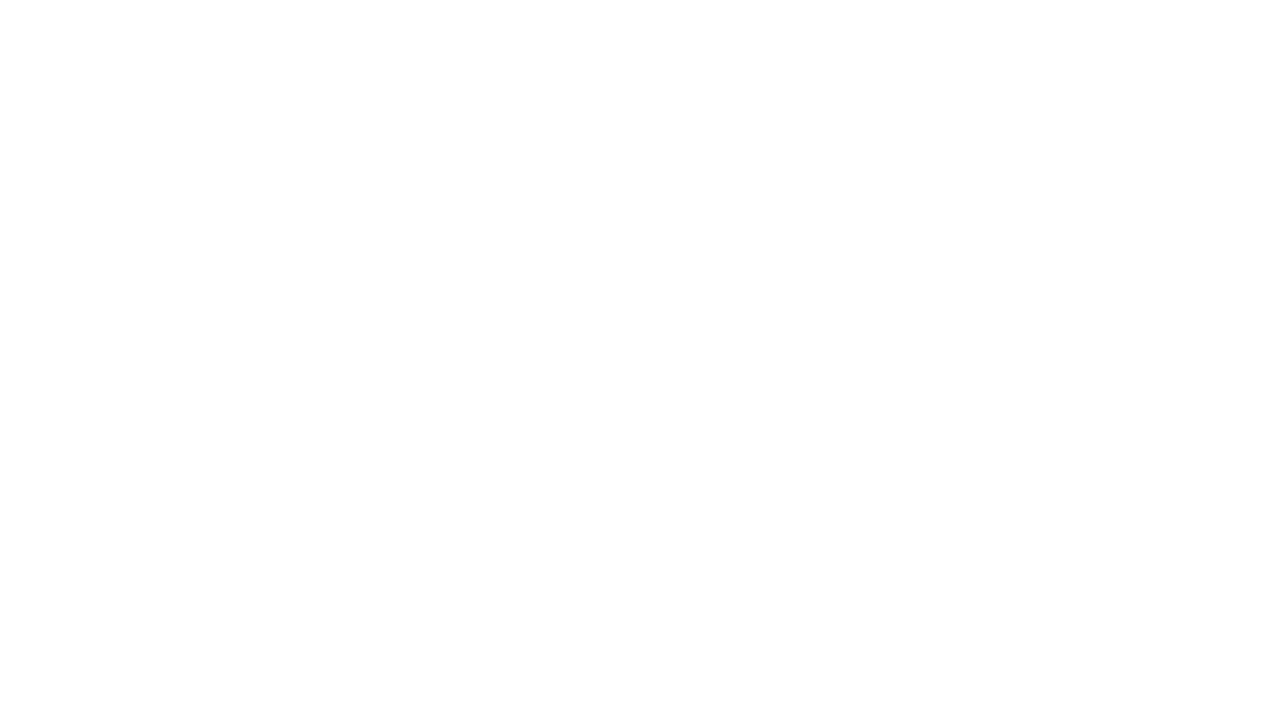
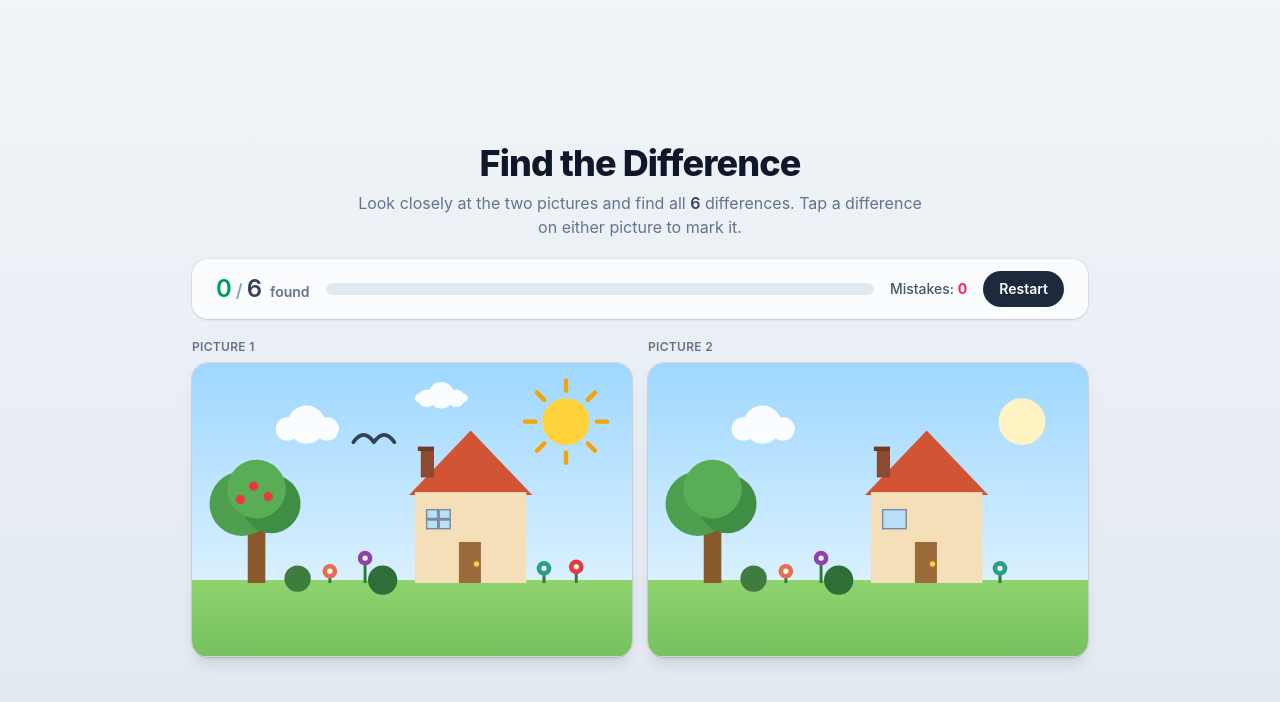
Before and after one commit to prithvirajguha03-ai/game-6, a website: page index.html in a window 1280 px wide. Drawn offline with Linux system fonts and the light colour scheme.

Commit message:
game ready

```diff
--- a/index.html
+++ b/index.html
@@ -1,11 +1,144 @@
-<!DOCTYPE html>
+<!doctype html>
 <html lang="en">
 <head>
-    <meta charset="UTF-8">
-    <meta name="viewport" content="width=device-width, initial-scale=1.0">
-    <title>Document</title>
+  <meta charset="UTF-8">
+  <meta name="viewport" content="width=device-width, initial-scale=1.0">
+  <title>Find the Difference</title>
+  <meta name="description" content="A find the difference game - spot the differences between two pictures.">
+  <link href="./src/output.css" rel="stylesheet">
+  <style>
+    .svg-panel {
+      position: relative;
+      overflow: hidden;
+      border-radius: 1rem;
+      user-select: none;
+      -webkit-user-select: none;
+      -webkit-tap-highlight-color: transparent;
+      touch-action: manipulation;
+    }
+    .svg-panel svg {
+      display: block;
+      width: 100%;
+      height: auto;
+    }
+    .svg-panel::after {
+      content: '';
+      position: absolute;
+      inset: 0;
+      border-radius: inherit;
+      background-color: #fb7185;
+      pointer-events: none;
+      opacity: 0;
+    }
+    .svg-panel.mistake-flash::after {
+      animation: flash-fade 0.5s ease-out;
+    }
+    .hotspot {
+      fill: transparent;
+      pointer-events: all;
+      cursor: pointer;
+    }
+    .hotspot:focus-visible {
+      outline: 2px dashed #10b981;
+      outline-offset: 3px;
+    }
+    .game-done .hotspot {
+      cursor: default;
+    }
+    .marker {
+      transform-box: fill-box;
+      transform-origin: center;
+      pointer-events: none;
+    }
+    .marker-pop {
+      animation: pop-in 0.4s cubic-bezier(0.34, 1.56, 0.64, 1) both;
+    }
+    .marker-pulse {
+      animation: bump-in 0.5s ease;
+    }
+    .mis-bump {
+      animation: bump-in 0.35s ease;
+    }
+    .completion-appear {
+      animation: rise-in 0.45s cubic-bezier(0.34, 1.56, 0.64, 1) both;
+    }
+    @keyframes pop-in {
+      from { transform: scale(0.3); opacity: 0; }
+      to   { transform: scale(1); opacity: 1; }
+    }
+    @keyframes bump-in {
+      0%   { transform: scale(1); }
+      40%  { transform: scale(1.3); }
+      100% { transform: scale(1); }
+    }
+    @keyframes flash-fade {
+      0%   { opacity: 0.32; }
+      100% { opacity: 0; }
+    }
+    @keyframes rise-in {
+      from { opacity: 0; transform: translateY(12px) scale(0.97); }
+      to   { opacity: 1; transform: none; }
+    }
+  </style>
 </head>
-<body>
+<body class="min-h-screen bg-linear-to-b from-slate-100 to-slate-200 text-slate-800 flex flex-col items-center justify-center px-4 py-8">
 
+  <main class="w-full max-w-4xl flex flex-col items-center gap-5 select-none">
+
+    <header class="text-center">
+      <h1 class="text-3xl sm:text-4xl font-extrabold tracking-tight text-slate-900">Find the Difference</h1>
+      <p class="mt-2 text-sm sm:text-base text-slate-500 max-w-xl">
+        Look closely at the two pictures and find all <span id="totalHint" class="font-semibold text-slate-700">6</span> differences.
+        Tap a difference on either picture to mark it.
+      </p>
+    </header>
+
+    <div class="w-full rounded-2xl bg-white/80 backdrop-blur ring-1 ring-slate-900/5 shadow-sm px-4 sm:px-6 py-3">
+      <div class="flex flex-wrap items-center gap-x-4 gap-y-2">
+        <div class="flex items-baseline gap-1 font-semibold whitespace-nowrap">
+          <span id="foundCount" class="text-2xl text-emerald-600">0</span>
+          <span class="text-lg text-slate-400">/</span>
+          <span id="totalCount" class="text-2xl text-slate-700">6</span>
+          <span class="ml-1 text-sm text-slate-500">found</span>
+        </div>
+
+        <div class="flex-1 min-w-[120px] h-3 rounded-full bg-slate-200 overflow-hidden" aria-hidden="true">
+          <div id="progressBar" class="h-full rounded-full bg-linear-to-r from-emerald-400 to-emerald-600 transition-all duration-500" style="width: 0%"></div>
+        </div>
+
+        <div class="whitespace-nowrap text-sm font-medium text-slate-600">
+          Mistakes: <span id="mistakeCount" class="inline-block font-bold text-rose-500">0</span>
+        </div>
+
+        <button id="restartBtn" type="button"
+          class="rounded-full bg-slate-800 text-white text-sm font-semibold px-4 py-2 transition hover:bg-slate-700 active:scale-95 focus-visible:outline-none focus-visible:ring-2 focus-visible:ring-slate-800 focus-visible:ring-offset-2">
+          Restart
+        </button>
+      </div>
+    </div>
+
+    <section class="w-full grid grid-cols-1 md:grid-cols-2 gap-4">
+      <figure class="flex flex-col gap-2">
+        <figcaption class="text-xs font-semibold uppercase tracking-wide text-slate-500">Picture 1</figcaption>
+        <div id="panelA" class="svg-panel ring-1 ring-slate-900/10 shadow-lg"></div>
+      </figure>
+      <figure class="flex flex-col gap-2">
+        <figcaption class="text-xs font-semibold uppercase tracking-wide text-slate-500">Picture 2</figcaption>
+        <div id="panelB" class="svg-panel ring-1 ring-slate-900/10 shadow-lg"></div>
+      </figure>
+    </section>
+
+    <div id="message" class="hidden w-full max-w-md text-center rounded-2xl bg-white ring-1 ring-slate-900/10 shadow-xl px-8 py-6">
+      <h2 class="text-xl font-extrabold text-slate-900">All differences found!</h2>
+      <p id="resultStats" class="mt-1 text-sm text-slate-500"></p>
+      <button id="playAgainBtn" type="button"
+        class="mt-4 rounded-full bg-emerald-600 text-white text-sm font-semibold px-5 py-2 transition hover:bg-emerald-500 active:scale-95 focus-visible:outline-none focus-visible:ring-2 focus-visible:ring-emerald-600 focus-visible:ring-offset-2">
+        Play Again
+      </button>
+    </div>
+
+  </main>
+
+  <script src="./src/game.js"></script>
 </body>
 </html>
--- /dev/null
+++ b/package.json
@@ -0,0 +1,6 @@
+{
+  "dependencies": {
+    "@tailwindcss/cli": "^4.3.3",
+    "tailwindcss": "^4.3.3"
+  }
+}
--- /dev/null
+++ b/src/game.js
@@ -0,0 +1,304 @@
+(function () {
+  'use strict';
+
+  var DIFFERENCES = [
+    { label: 'The sun',    x: 255, y: 40,  r: 30 },
+    { label: 'A cloud',    x: 170, y: 22,  r: 20 },
+    { label: 'A bird',     x: 124, y: 52,  r: 18 },
+    { label: 'The window', x: 156, y: 97,  w: 24, h: 20 },
+    { label: 'The apples', x: 42,  y: 90,  r: 24 },
+    { label: 'A flower',   x: 262, y: 139, r: 18 }
+  ];
+
+  var TOTAL = DIFFERENCES.length;
+
+  var panelA = document.getElementById('panelA');
+  var panelB = document.getElementById('panelB');
+
+  var els = {
+    found: document.getElementById('foundCount'),
+    total: document.getElementById('totalCount'),
+    totalHint: document.getElementById('totalHint'),
+    mistakes: document.getElementById('mistakeCount'),
+    progress: document.getElementById('progressBar'),
+    message: document.getElementById('message'),
+    stats: document.getElementById('resultStats'),
+    restart: document.getElementById('restartBtn'),
+    playAgain: document.getElementById('playAgainBtn')
+  };
+
+  var found = null;
+  var mistakes = 0;
+  var done = false;
+  var flashTimers = { A: null, B: null };
+
+  function fmt(n) {
+    return Math.round(n * 100) / 100;
+  }
+
+  function sunRays() {
+    var rays = '';
+    for (var i = 0; i < 8; i++) {
+      var a = (i * Math.PI) / 4;
+      var x1 = 255 + Math.cos(a) * 21;
+      var y1 = 40 + Math.sin(a) * 21;
+      var x2 = 255 + Math.cos(a) * 28;
+      var y2 = 40 + Math.sin(a) * 28;
+      rays += '<line x1="' + fmt(x1) + '" y1="' + fmt(y1) + '" x2="' + fmt(x2) + '" y2="' + fmt(y2) + '" stroke="#f5a300" stroke-width="3" stroke-linecap="round"/>';
+    }
+    return rays;
+  }
+
+  function hotspotMarkup(d, i) {
+    var shape = d.w
+      ? '<rect x="' + d.x + '" y="' + d.y + '" width="' + d.w + '" height="' + d.h + '" rx="5"/>'
+      : '<circle cx="' + d.x + '" cy="' + d.y + '" r="' + d.r + '"/>';
+    return '<g class="hotspot" data-id="' + i + '" role="button" tabindex="0" aria-label="Difference ' + (i + 1) + ': ' + d.label + '" title="Difference ' + (i + 1) + ': ' + d.label + '">' + shape + '</g>';
+  }
+
+  function buildScene(variant) {
+    var isA = variant === 'A';
+    var skyId = 'skyGrad-' + variant;
+    var grassId = 'grassGrad-' + variant;
+
+    var hotspots = '';
+    for (var i = 0; i < DIFFERENCES.length; i++) {
+      hotspots += hotspotMarkup(DIFFERENCES[i], i);
+    }
+
+    var scene =
+      '<svg viewBox="0 0 300 200" xmlns="http://www.w3.org/2000/svg" role="img" aria-label="Scene ' + variant + '">' +
+        '<defs>' +
+          '<linearGradient id="' + skyId + '" x1="0" y1="0" x2="0" y2="1">' +
+            '<stop offset="0" stop-color="#9ed7ff"/><stop offset="1" stop-color="#eef9ff"/>' +
+          '</linearGradient>' +
+          '<linearGradient id="' + grassId + '" x1="0" y1="0" x2="0" y2="1">' +
+            '<stop offset="0" stop-color="#8fd36e"/><stop offset="1" stop-color="#76c15e"/>' +
+          '</linearGradient>' +
+        '</defs>' +
+        '<rect x="0" y="0" width="300" height="200" fill="url(#' + skyId + ')"/>' +
+
+        '<g>' +
+          (isA ? sunRays() : '') +
+          '<circle cx="255" cy="40" r="16" fill="' + (isA ? '#ffd23b' : '#fff3c4') + '"/>' +
+        '</g>' +
+
+        '<g fill="#ffffff" opacity="0.95">' +
+          '<rect x="64" y="40" width="36" height="8" rx="4"/>' +
+          '<circle cx="78" cy="42" r="13"/>' +
+          '<circle cx="65" cy="45" r="8"/>' +
+          '<circle cx="92" cy="45" r="8"/>' +
+        '</g>' +
+
+        (isA
+          ? '<g fill="#ffffff" opacity="0.95">' +
+              '<rect x="152" y="21" width="36" height="6" rx="3"/>' +
+              '<circle cx="170" cy="22" r="9"/>' +
+              '<circle cx="160" cy="24" r="6"/>' +
+              '<circle cx="180" cy="24" r="6"/>' +
+            '</g>'
+          : '') +
+
+        (isA
+          ? '<path d="M110 54 Q117 44 124 54 Q131 44 138 54" fill="none" stroke="#334155" stroke-width="2.5" stroke-linecap="round" stroke-linejoin="round"/>'
+          : '') +
+
+        '<rect x="0" y="148" width="300" height="52" fill="url(#' + grassId + ')"/>' +
+
+        '<rect x="38" y="112" width="12" height="38" fill="#8b5a2b"/>' +
+        '<circle cx="34" cy="96" r="22" fill="#4e9f4f"/>' +
+        '<circle cx="54" cy="96" r="20" fill="#3f8e44"/>' +
+        '<circle cx="44" cy="86" r="20" fill="#58ad55"/>' +
+        (isA
+          ? '<circle cx="42" cy="84" r="3.2" fill="#e63946"/>' +
+            '<circle cx="52" cy="91" r="3.2" fill="#e63946"/>' +
+            '<circle cx="33" cy="93" r="3.2" fill="#e63946"/>'
+          : '') +
+
+        '<polygon points="148,90 232,90 190,46" fill="#d25434"/>' +
+        '<rect x="156" y="60" width="9" height="18" fill="#8c4a31"/>' +
+        '<rect x="154" y="57" width="11" height="3" fill="#6d3a23"/>' +
+
+        '<rect x="152" y="88" width="76" height="62" fill="#f5dfb8"/>' +
+        '<g>' +
+          '<rect x="160" y="100" width="16" height="13" fill="#b8e0f7" stroke="#7a8ca0" stroke-width="1"/>' +
+          (isA
+            ? '<line x1="168" y1="100" x2="168" y2="113" stroke="#7a8ca0" stroke-width="2"/>' +
+              '<line x1="160" y1="106.5" x2="176" y2="106.5" stroke="#7a8ca0" stroke-width="2"/>'
+            : '') +
+        '</g>' +
+        '<rect x="182" y="122" width="15" height="28" fill="#9c6b3c"/>' +
+        '<circle cx="194" cy="137" r="1.8" fill="#ffd23b"/>' +
+
+        '<circle cx="72" cy="147" r="9" fill="#3e7c3f"/>' +
+        '<circle cx="130" cy="148" r="10" fill="#2f6e36"/>' +
+
+        '<line x1="94" y1="150" x2="94" y2="144" stroke="#2e7d32" stroke-width="2"/>' +
+        '<line x1="118" y1="150" x2="118" y2="136" stroke="#2e7d32" stroke-width="2"/>' +
+        '<line x1="240" y1="150" x2="240" y2="142" stroke="#2e7d32" stroke-width="2"/>' +
+        (isA ? '<line x1="262" y1="150" x2="262" y2="141" stroke="#2e7d32" stroke-width="2"/>' : '') +
+
+        '<circle cx="94" cy="142" r="5" fill="#e76f51"/><circle cx="94" cy="142" r="1.8" fill="#fdf5df"/>' +
+        '<circle cx="118" cy="133" r="5" fill="#8e44ad"/><circle cx="118" cy="133" r="1.8" fill="#fdf5df"/>' +
+        '<circle cx="240" cy="140" r="5" fill="#2a9d8f"/><circle cx="240" cy="140" r="1.8" fill="#fdf5df"/>' +
+        (isA
+          ? '<circle cx="262" cy="139" r="5" fill="#e63946"/><circle cx="262" cy="139" r="1.8" fill="#fdf5df"/>'
+          : '') +
+
+        hotspots +
+        '<g class="js-markers"></g>' +
+      '</svg>';
+
+    return scene;
+  }
+
+  function markerCore(d, i) {
+    var n = i + 1;
+    var ring;
+    var bx;
+    var by;
+    if (d.w) {
+      bx = d.x + d.w + 7;
+      by = d.y + d.h / 2;
+      ring = '<rect x="' + (d.x + 1) + '" y="' + (d.y + 1) + '" width="' + (d.w - 2) + '" height="' + (d.h - 2) + '" rx="6" fill="rgba(16,185,129,0.18)" stroke="#10b981" stroke-width="3"/>';
+    } else {
+      bx = d.x + d.r * 0.75;
+      by = d.y + d.r * 0.75;
+      ring = '<circle cx="' + d.x + '" cy="' + d.y + '" r="' + d.r + '" fill="rgba(16,185,129,0.18)" stroke="#10b981" stroke-width="3"/>';
+    }
+    return '<g class="marker js-marker" data-id="' + i + '">' +
+      ring +
+      '<circle cx="' + bx + '" cy="' + by + '" r="8.5" fill="#10b981"/>' +
+      '<text x="' + bx + '" y="' + by + '" text-anchor="middle" dominant-baseline="central" fill="#ffffff" font-size="12" font-weight="700">' + n + '</text>' +
+    '</g>';
+  }
+
+  function replay(el, cls) {
+    el.classList.remove(cls);
+    el.getBoundingClientRect();
+    el.classList.add(cls);
+  }
+
+  function renderPanels() {
+    panelA.innerHTML = buildScene('A');
+    panelB.innerHTML = buildScene('B');
+  }
+
+  function updateUI() {
+    els.found.textContent = String(found.size);
+    els.mistakes.textContent = String(mistakes);
+    els.progress.style.width = (found.size / TOTAL) * 100 + '%';
+  }
+
+  function addMarker(panel, id) {
+    var layer = panel.querySelector('.js-markers');
+    if (!layer) return;
+    layer.insertAdjacentHTML('beforeend', markerCore(DIFFERENCES[id], id));
+    var last = layer.lastElementChild;
+    if (last) replay(last, 'marker-pop');
+  }
+
+  function bumpMarker(id) {
+    [panelA, panelB].forEach(function (panel) {
+      panel.querySelectorAll('.js-marker[data-id="' + id + '"]').forEach(function (m) {
+        replay(m, 'marker-pulse');
+      });
+    });
+  }
+
+  function registerMistake(panelKey) {
+    mistakes += 1;
+    updateUI();
+    replay(els.mistakes, 'mis-bump');
+
+    var panel = panelKey === 'A' ? panelA : panelB;
+    clearTimeout(flashTimers[panelKey]);
+    panel.classList.remove('mistake-flash');
+    void panel.offsetWidth;
+    panel.classList.add('mistake-flash');
+    flashTimers[panelKey] = setTimeout(function () {
+      panel.classList.remove('mistake-flash');
+    }, 500);
+  }
+
+  function completeGame() {
+    done = true;
+    panelA.classList.add('game-done');
+    panelB.classList.add('game-done');
+
+    els.stats.textContent = mistakes === 0
+      ? 'You found all ' + TOTAL + ' differences without any mistakes!'
+      : 'You found all ' + TOTAL + ' differences with ' + mistakes + ' mistake' + (mistakes === 1 ? '' : 's') + '.';
+
+    els.message.classList.remove('hidden');
+    replay(els.message, 'completion-appear');
+  }
+
+  function markFound(id) {
+    found.add(id);
+    addMarker(panelA, id);
+    addMarker(panelB, id);
+    updateUI();
+    if (found.size === TOTAL) completeGame();
+  }
+
+  function handleHotspot(hotspot) {
+    if (done) return;
+    var id = Number(hotspot.getAttribute('data-id'));
+    if (!isFinite(id) || id < 0 || id >= TOTAL) return;
+    if (found.has(id)) {
+      bumpMarker(id);
+      return;
+    }
+    markFound(id);
+  }
+
+  function onPanelClick(e) {
+    var target = e.target;
+    if (!target || typeof target.closest !== 'function') return;
+
+    var hotspot = target.closest('.hotspot');
+    if (hotspot) {
+      handleHotspot(hotspot);
+      return;
+    }
+
+    if (target.closest('svg')) {
+      registerMistake(e.currentTarget === panelA ? 'A' : 'B');
+    }
+  }
+
+  function onPanelKeydown(e) {
+    if (done) return;
+    if (e.key !== 'Enter' && e.key !== ' ') return;
+    var target = e.target;
+    if (!target || typeof target.closest !== 'function') return;
+    var hotspot = target.closest('.hotspot');
+    if (!hotspot) return;
+    e.preventDefault();
+    handleHotspot(hotspot);
+  }
+
+  function resetGame() {
+    done = false;
+    mistakes = 0;
+    found = new Set();
+    renderPanels();
+    updateUI();
+    els.message.classList.add('hidden');
+    panelA.classList.remove('game-done', 'mistake-flash');
+    panelB.classList.remove('game-done', 'mistake-flash');
+  }
+
+  els.restart.addEventListener('click', resetGame);
+  els.playAgain.addEventListener('click', resetGame);
+  panelA.addEventListener('click', onPanelClick);
+  panelB.addEventListener('click', onPanelClick);
+  panelA.addEventListener('keydown', onPanelKeydown);
+  panelB.addEventListener('keydown', onPanelKeydown);
+
+  els.total.textContent = String(TOTAL);
+  els.totalHint.textContent = String(TOTAL);
+
+  resetGame();
+})();
--- /dev/null
+++ b/src/input.css
@@ -0,0 +1 @@
+@import "tailwindcss";
```
Also changed, not shown: src/output.css (added), 1 other file.
